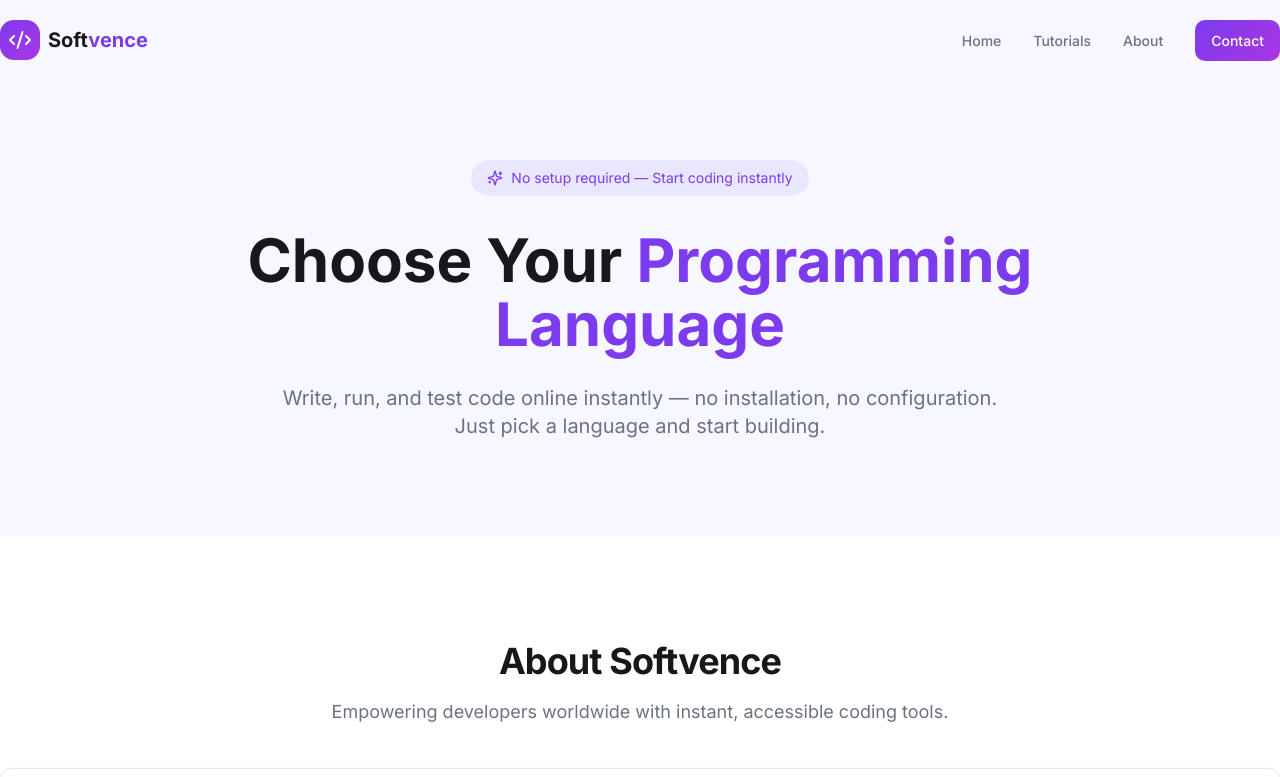
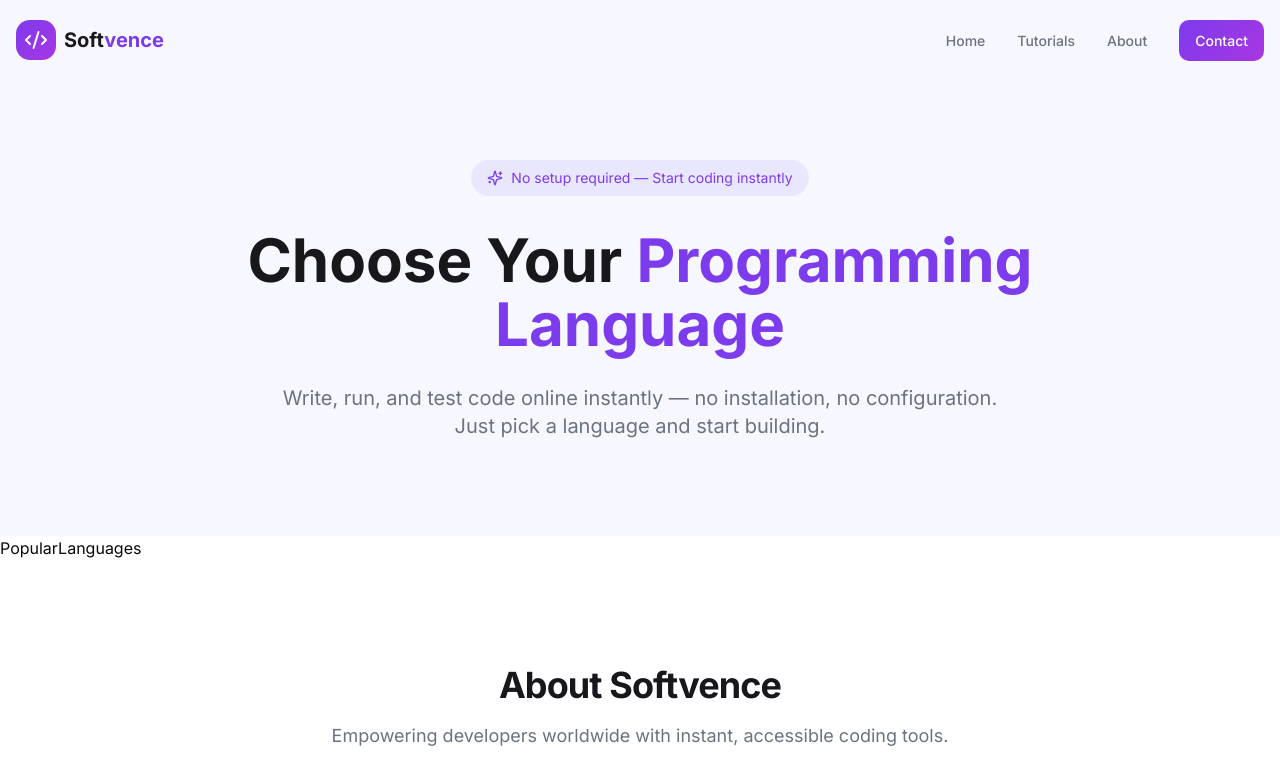
Before and after one commit to backbencherstudio/softvence-course, a Next.js app: page / in a window 1280 px wide. Shown: the top 777 px of the page. Built offline with nearby package versions, Linux system fonts and the light colour scheme.

Commit message:
container class changes

```diff
--- a/app/(Home)/page.tsx
+++ b/app/(Home)/page.tsx
@@ -1,12 +1,14 @@
 import AboutSoftvence from '@/components/LandingPage/AboutSoftvence'
 import Hero from '@/components/LandingPage/Hero'
+import PopularLanguages from '@/components/LandingPage/PopularLanguages'
 import React from 'react'
 
 export default function LandingPage() {
   return (
     <div className=''>
-        <div  >
+        <div >
             <Hero/>
+            <PopularLanguages/>
             <AboutSoftvence/>
         </div>
     </div>
--- a/app/globals.css
+++ b/app/globals.css
@@ -8,10 +8,7 @@
 @custom-variant dark (&:is(.dark *));
 
 /* ============================= */
-.s_container{
-  max-width: 1400px;
-  margin: 0 auto;
-}
+
 
 .logo_bg{
   background-image: linear-gradient(135deg, #7C3BED 0%, #A936E2 100%);
--- a/components/LandingPage/Hero.tsx
+++ b/components/LandingPage/Hero.tsx
@@ -5,7 +5,7 @@ import starImg from "@/public/assets/images/star.svg";
 export default function Hero() {
   return (
     <div className="bg-[#f7f8ff] pt-20 pb-24">
-      <div className=" s_container flex flex-col justify-center items-center">
+      <div className=" container flex flex-col justify-center items-center">
         <div className=" bg-[#e9e7fd] py-2 px-4 rounded-full   items-center justify-center gap-2 inline-flex">
           <Image src={starImg} alt="star" />
           <p className=" text-[#7C3BED] text-sm">
--- a/components/LandingPage/Navbar.tsx
+++ b/components/LandingPage/Navbar.tsx
@@ -22,7 +22,7 @@ export default function Navbar() {
   return (
     <>
       <nav className='bg-[#f7f8ff] py-5 px-3 md:px-0'>
-        <div className='s_container flex items-center justify-between'>
+        <div className='container flex items-center justify-between'>
           {/* Logo */}
           <Link href='/' className='flex items-center gap-2'>
             <div className='logo_bg p-2 rounded-xl'>
--- /dev/null
+++ b/components/LandingPage/PopularLanguages.tsx
@@ -0,0 +1,7 @@
+import React from 'react'
+
+export default function PopularLanguages() {
+  return (
+    <div className=' s_container'>PopularLanguages</div>
+  )
+}
```
